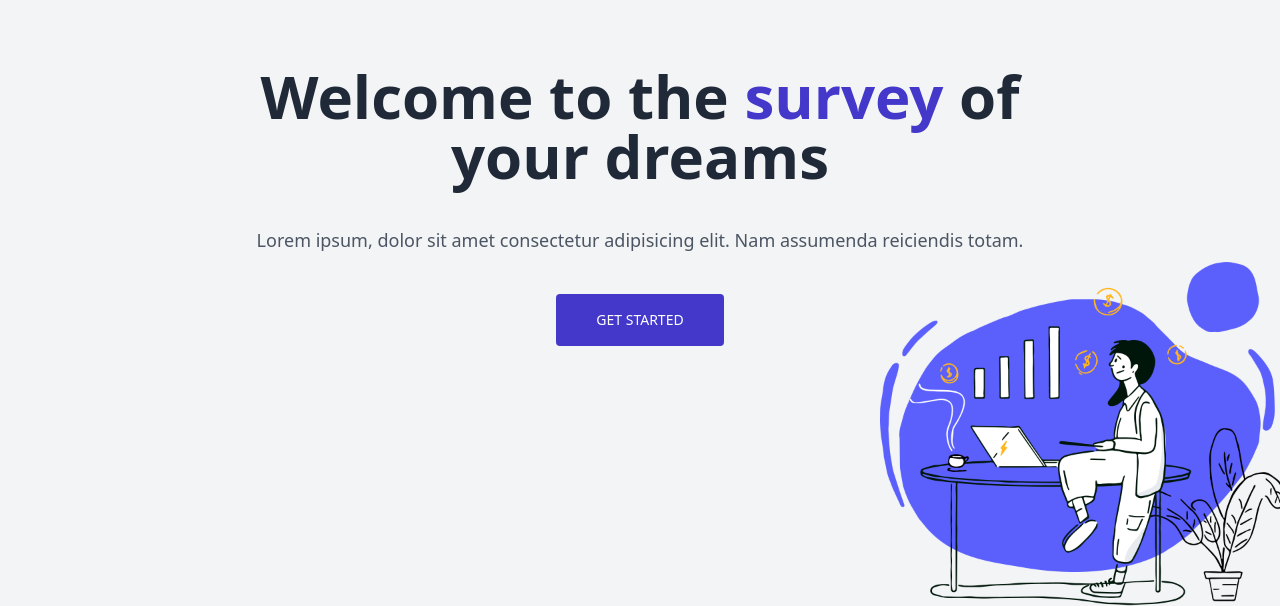
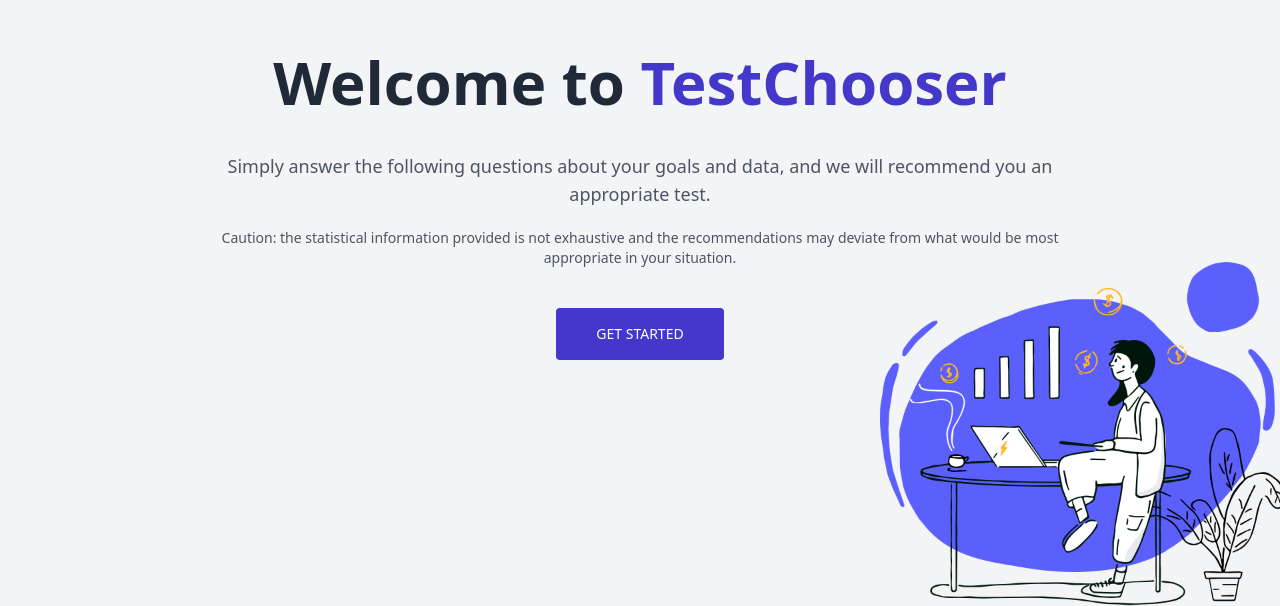
Before and after one commit to ToniSnakes/KnowledgeTechPractical, a Nuxt app in the folder frontend/hello/: page / in a window 1280 px wide. Shown: the part 194-800 px from the top of the page. Built offline with nearby package versions, Linux system fonts and the light colour scheme.

Commit message:
Fixed landing page

```diff
--- a/frontend/hello/pages/index.vue
+++ b/frontend/hello/pages/index.vue
@@ -14,9 +14,8 @@
             leading-tight
           "
         >
-          Welcome to the
-          <span class="text-indigo-700">survey</span>
-          of your dreams
+          Welcome to
+          <span class="text-indigo-700">TestChooser</span>
         </h1>
         <p
           class="
@@ -28,8 +27,18 @@
             sm:text-lg
           "
         >
-          Lorem ipsum, dolor sit amet consectetur adipisicing elit. Nam assumenda reiciendis totam.
+Simply answer the following questions about your goals and data, and we will recommend you an appropriate test.
         </p>
+        <p
+          class="
+            mt-5
+            text-gray-600
+            font-normal
+            text-center text-lg
+            sm:text-sm
+          "
+        >
+          Caution: the statistical information provided is not exhaustive and the recommendations may deviate from what would be most appropriate in your situation.        </p>
       </div>
       <div class="flex justify-center items-center">
         <nuxt-link
```
